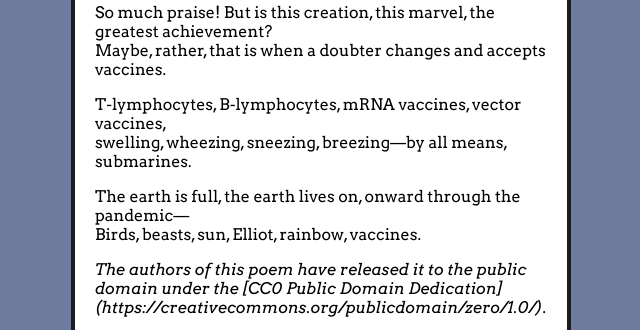
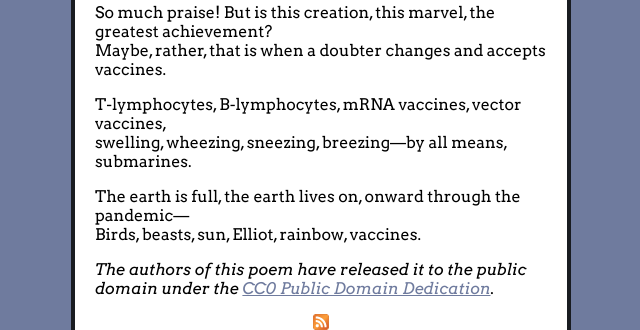
Before and after one commit to elliotharmon/blog.elliotharmon.org, a Jekyll site: the page built from _posts/2021-05-03-vaccine-ghazal.md, in a window 1280 px wide and 900 px high, scrolled down 2993 px, cut to the strip 0-330 px from the top of the window. Shown: the whole strip, without its empty margins (319-959 px from the left). Built offline with Jekyll 4.4.1, drawn with Linux system fonts in a browser that asks for light colours; some of the changed lines change nothing that is shown.

Commit message:
Update 2021-05-03-vaccine-ghazal.md

```diff
--- a/_posts/2021-05-03-vaccine-ghazal.md
+++ b/_posts/2021-05-03-vaccine-ghazal.md
@@ -94,4 +94,4 @@
 The earth is full, the earth lives on, onward through the pandemic—<br />
 Birds, beasts, sun, Elliot, rainbow, vaccines.
 
-<p style="font-style: italic;">The authors of this poem have released it to the public domain under the [CC0 Public Domain Dedication](https://creativecommons.org/publicdomain/zero/1.0/).</p>
+<p style="font-style: italic;">The authors of this poem have released it to the public domain under the <a href="https://creativecommons.org/publicdomain/zero/1.0/">CC0 Public Domain Dedication</a>.</p>
```
